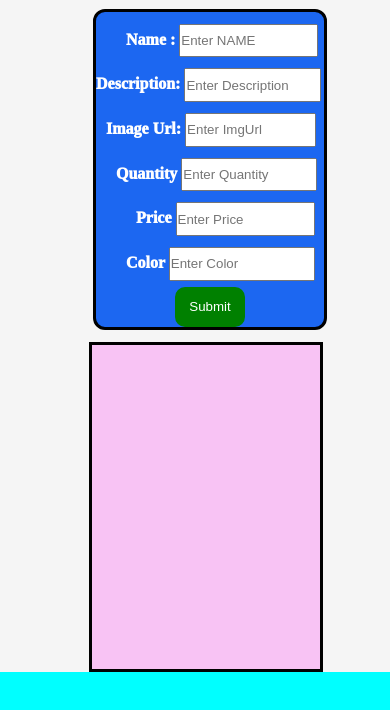
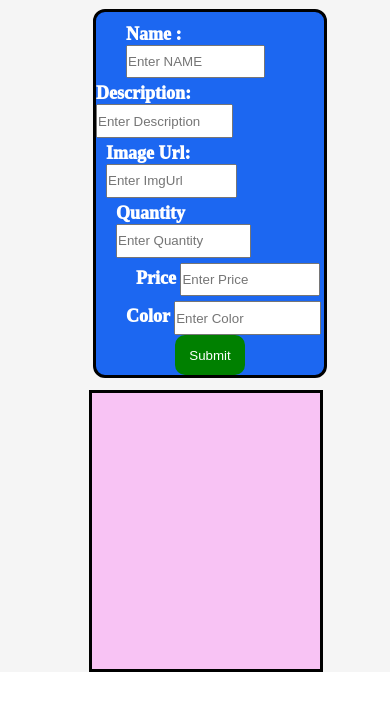
Before and after one commit to MaryamRana786/CARD, a plain HTML site: page index.html in a window 390 px wide. Shown: the part 130-840 px from the top of the page. Drawn offline with Linux system fonts and the light colour scheme.

Commit message:
Updagte index.html

```diff
--- a/index.html
+++ b/index.html
@@ -11,7 +11,7 @@
             margin: 0;
             box-sizing: border-box;
         }
-body{background-color: cyan;}
+/* /* body{background-color: cyan;}* */
         .main {
             height: 100vh;
             width: 100%;
@@ -194,6 +194,7 @@ body{background-color: cyan;}
                 border-radius: 12px;
                 border: 3px solid black;
 color: white;
+font-size: large;
 
 
             }
@@ -246,6 +247,9 @@ color: white;
                 margin-left: 41px;
 margin-top: 12px;
 color: white;
+font-size: large;
+color: rgb(0, 1, 54);
+font-size: large;
                 border: 3px solid black;
             }
 
```
